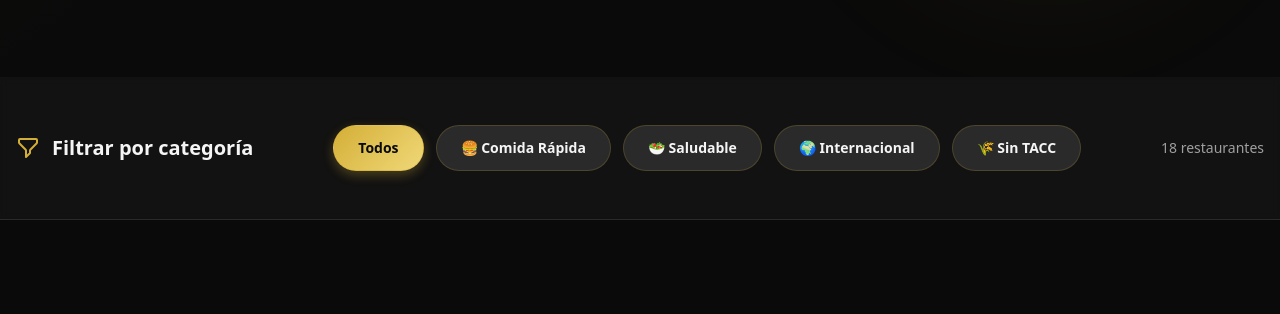
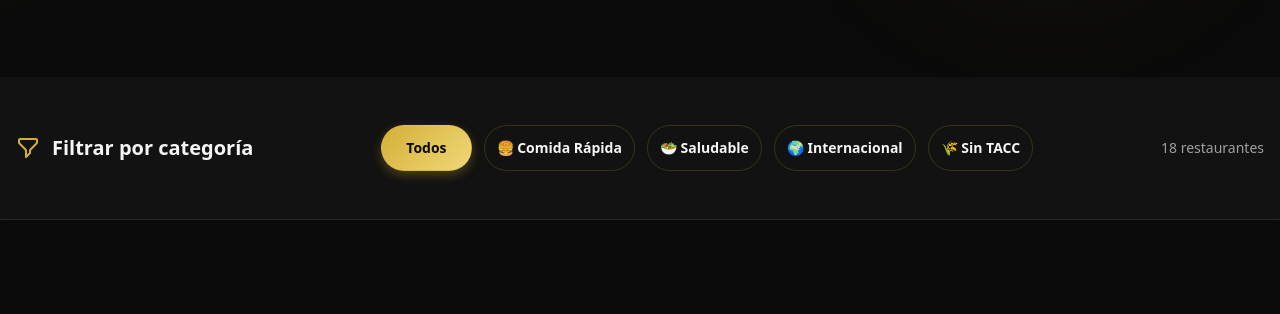
Before and after one commit to IvanDaza4/TheGrandGallery, a plain HTML site: page src/gastronomia.html in a window 1280 px wide. Shown: the part 787-1101 px from the top of the page. Drawn offline with nearby package versions, Linux system fonts and the light colour scheme.

Commit message:
Modificacion ui Filtro gastronomia

```diff
--- a/src/gastronomia.html
+++ b/src/gastronomia.html
@@ -212,22 +212,22 @@
                             Todos
                         </button>
                         <button
-                            class="filter-btn px-6 py-3 bg-surface-light rounded-full font-semibold text-sm transition-all hover:scale-105 hover:bg-surface-light/80 focus:outline-none focus:ring-2 focus:ring-accent-gold border border-accent-gold/20"
+                            class="filter-btn px-3 py-2 text-xsmd:px-6 md:py-3 md:text-sm rounded-full font-semibold transition-all hover:scale-105 focus:outline-none focus:ring-2 focus:ring-accent-gold border border-accent-gold/20"
                             data-category="rapida">
                             🍔 Comida Rápida
                         </button>
                         <button
-                            class="filter-btn px-6 py-3 bg-surface-light rounded-full font-semibold text-sm transition-all hover:scale-105 hover:bg-surface-light/80 focus:outline-none focus:ring-2 focus:ring-accent-gold border border-accent-gold/20"
+                            class="filter-btn px-3 py-2 text-xsmd:px-6 md:py-3 md:text-sm rounded-full font-semibold transition-all hover:scale-105 focus:outline-none focus:ring-2 focus:ring-accent-gold border border-accent-gold/20"
                             data-category="saludable">
                             🥗 Saludable
                         </button>
                         <button
-                            class="filter-btn px-6 py-3 bg-surface-light rounded-full font-semibold text-sm transition-all hover:scale-105 hover:bg-surface-light/80 focus:outline-none focus:ring-2 focus:ring-accent-gold border border-accent-gold/20"
+                            class="filter-btn px-3 py-2 text-xsmd:px-6 md:py-3 md:text-sm rounded-full font-semibold transition-all hover:scale-105 focus:outline-none focus:ring-2 focus:ring-accent-gold border border-accent-gold/20"
                             data-category="internacional">
                             🌍 Internacional
                         </button>
                         <button
-                            class="filter-btn px-6 py-3 bg-surface-light rounded-full font-semibold text-sm transition-all hover:scale-105 hover:bg-surface-light/80 focus:outline-none focus:ring-2 focus:ring-accent-gold border border-accent-gold/20"
+                            class="filter-btn px-3 py-2 text-xsmd:px-6 md:py-3 md:text-sm rounded-full font-semibold transition-all hover:scale-105 focus:outline-none focus:ring-2 focus:ring-accent-gold border border-accent-gold/20"
                             data-category="sin-tacc">
                             🌾 Sin TACC
                         </button>
```
